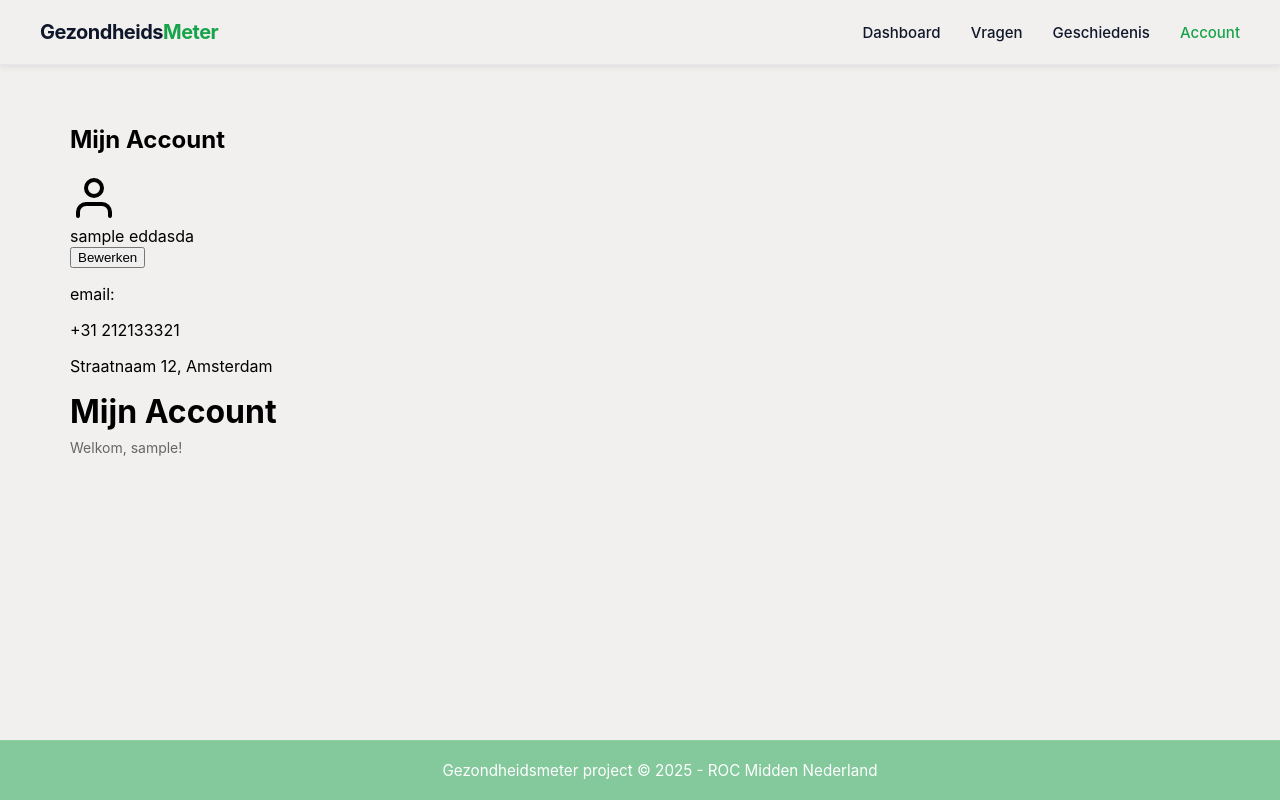
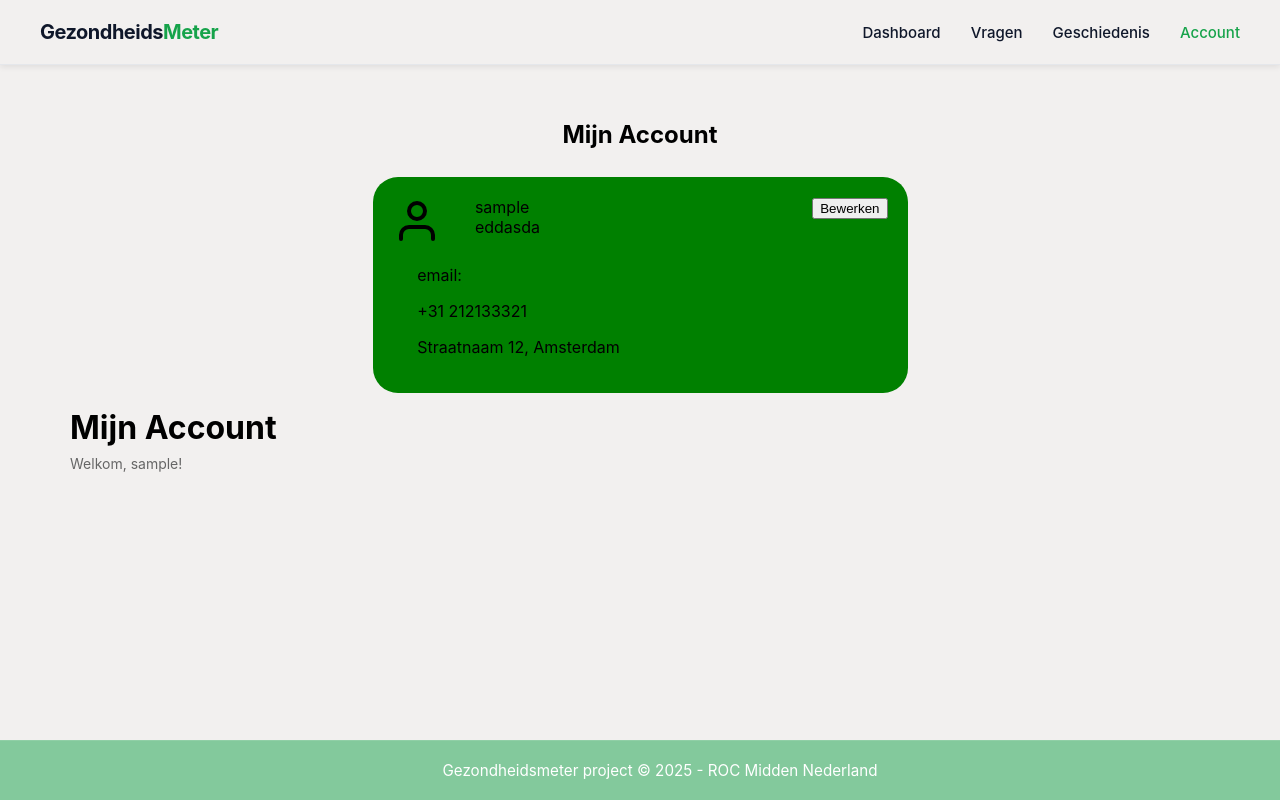
Before and after one commit to roc-ica/l10-pro-1-gezondheidsmeter-cornelis, a PHP site: page /pages/account.php in a window 1280 px wide. Run offline with PHP 8.4, Linux system fonts and the light colour scheme; the visitor is signed in with stand-in values (Sample User, id 1).

Commit message:
feat: Refactor CSS variables for consistency and add identity bar styles for account page

```diff
--- a/assets/css/style.css
+++ b/assets/css/style.css
@@ -1,7 +1,7 @@
 /* CSS Variables */
 :root {
-  --color-background: #F2F0EF;
-  --color-primary: #0A9F1C;
+  --color-background: #f2f0ef;
+  --color-primary: #0a9f1c;
   --color-primary-dark: #15803d;
   --color-primary-light: #dcfce7;
   --color-primary-hover: #f0fdf4;
@@ -18,8 +18,6 @@
   --color-chart-pink: #ff6c6c;
   --color-primary-opacity: rgba(10, 159, 28, 0.15);
 }
-
-
 
 /* Navbar Styling */
 .navbar {
@@ -466,7 +464,6 @@
   border-left: 3px solid #dc2626;
 }
 
-
 /* MAIN Dashboard Styling */
 .dashboard-container {
   width: 100%;
@@ -526,7 +523,6 @@
 }
 
 /*  QUESTIONS PAGE STYLE  */
-
 
 /* Progress Card */
 .progress-card {
@@ -879,7 +875,6 @@
   color: #ffffff;
 }
 
-
 .next-btn:hover {
   background: #15803d;
 }
@@ -1101,7 +1096,8 @@
   background: #ffffff;
   border-radius: 12px;
   padding: 24px;
-  box-shadow: 0 4px 6px -1px rgba(0, 0, 0, 0.1), 0 2px 4px -1px rgba(0, 0, 0, 0.06);
+  box-shadow: 0 4px 6px -1px rgba(0, 0, 0, 0.1),
+    0 2px 4px -1px rgba(0, 0, 0, 0.06);
   border: 1px solid #e5e7eb;
   display: flex;
   flex-direction: column;
@@ -1129,7 +1125,8 @@
   background: #ffffff;
   border-radius: 12px;
   padding: 24px;
-  box-shadow: 0 4px 6px -1px rgba(0, 0, 0, 0.1), 0 2px 4px -1px rgba(0, 0, 0, 0.06);
+  box-shadow: 0 4px 6px -1px rgba(0, 0, 0, 0.1),
+    0 2px 4px -1px rgba(0, 0, 0, 0.06);
   border: 1px solid #e5e7eb;
   margin-bottom: 40px;
 }
@@ -1223,3 +1220,46 @@
 .stats-table tr:hover td {
   background-color: #f9fafb;
 }
+
+/* ACCPUNT PAGE STYLE */
+.identity-bar {
+  color: black;
+  padding: 15px 20px;
+  display: flex;
+  flex-direction: column;
+  align-items: center;
+  /* margin-top: 2.5%; */
+}
+
+.identity-bar h2 {
+  margin: 0;
+  font-size: 24px;
+  margin-bottom: 2.5%;
+}
+.identity-card {
+  background-color: green;
+  border-radius: 25px;
+  padding: 20px;
+  width: 45%;
+  display: flex;
+  flex-direction: column;
+}
+.identity-info1 {
+  display: flex;
+  align-items: flex-start;
+  width: 100%;
+  justify-content: space-between;
+}
+.identity-details {
+  display: flex;
+  align-items: flex-start;
+  .identity-icon {
+    padding-right: 20%;
+  }
+  .identity-username {
+    display: flex;
+  }
+}
+.identity-info2 {
+  margin-left: 5%;
+}
```
